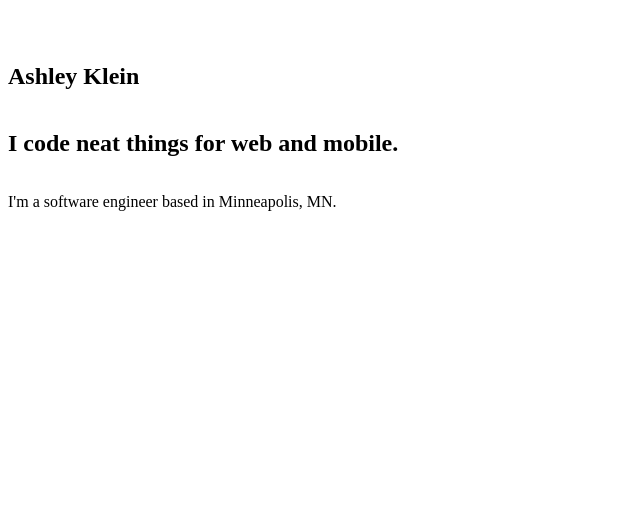
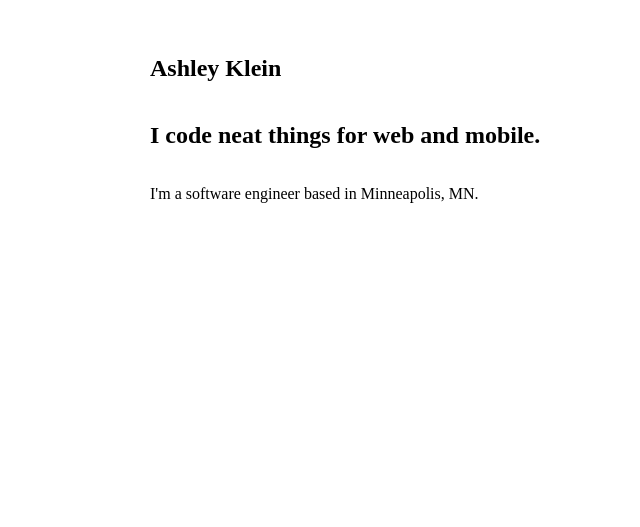
Before and after one commit to ashklein6/personal-site-v2, a Gatsby site: page / in a window 1280 px wide. Shown: the part 273-800 px from the top of the page, without its empty margins (0-640 px from the left). Built offline with nearby package versions, Linux system fonts and the light colour scheme; Gatsby itself is replaced by a stand-in of ours.

Commit message:
prelim base spatial css

```diff
--- a/src/pages/index.tsx
+++ b/src/pages/index.tsx
@@ -9,7 +9,7 @@ import Contact from '../components/sections/contact'
 
 const Home: React.FC<PageProps> = () => (
   <Layout>
-    <main>
+    <main className="fillHeight">
       <Hero/>
       <About/>
       <Jobs/>
--- a/src/styles/globalStyles.ts
+++ b/src/styles/globalStyles.ts
@@ -7,6 +7,74 @@ const GlobalStyle = createGlobalStyle`
     grid-template-rows: 1fr auto;
     grid-template-columns: 100%;
   }
+
+  html {
+    box-sizing: border-box;
+    width: 100%;
+  }
+
+  *,
+  *:before,
+  *:after {
+    box-sizing: inherit;
+  }
+
+  body {
+    margin: 0;
+    width: 100%;
+    min-height: 100%;
+    overflow-x: hidden;
+  }
+
+  main {
+    margin: 0 auto;
+    width: 100%;
+    max-width: 1600px;
+    min-height: 100vh;
+    padding: 150px 150px;
+
+    @media (max-width: 1080px) {
+      padding: 150px 100px;
+    }
+
+    @media (max-width: 768px) {
+      padding: 125px 50px;
+    }
+
+    @media (max-width: 480px) {
+      padding: 100px 25px;
+    }
+
+    &.fillHeight {
+      padding: 0 150px;
+
+      @media (max-width: 1080px) {
+        padding: 0 100px;
+      }
+
+      @media (max-width: 768px) {
+        padding: 0 50px;
+      }
+
+      @media (max-width: 480px) {
+        padding: 0 25px;
+      }
+    }
+  }
+
+  section {
+    margin: 0 auto;
+    padding: 75px 0;
+    max-width: 1000px;
+
+    @media (max-width: 768px) {
+      padding: 60px 0;
+    }
+
+    @media (max-width: 480px) {
+      padding: 50px 0;
+    }
+  }
 `
 
 export default GlobalStyle
```
